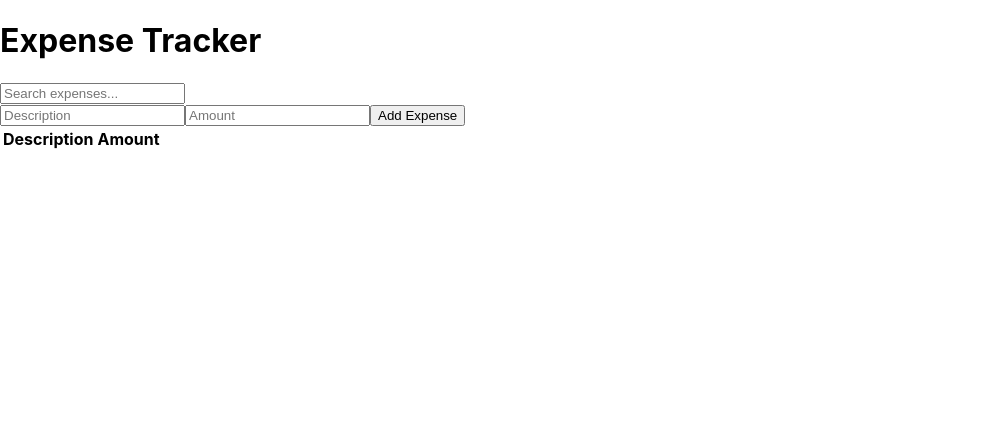
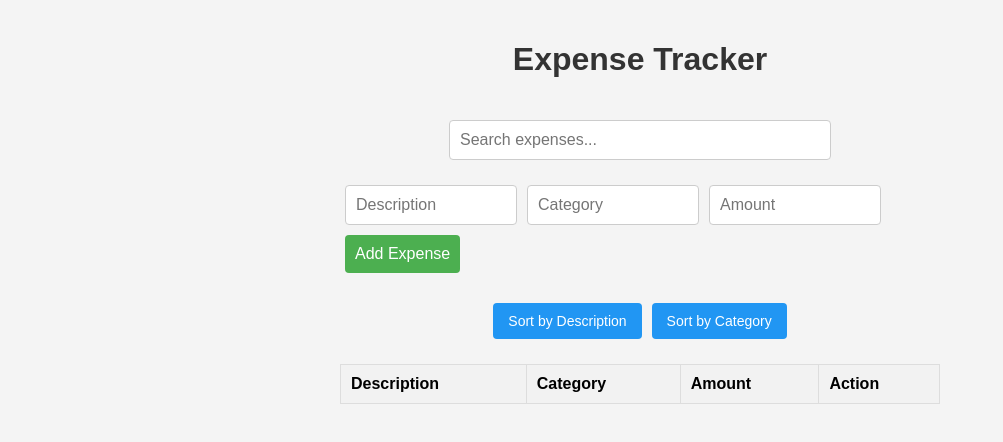
Before and after one commit to DedanKIarie/expense-tracker, a React (Create React App) app: page / in a window 1280 px wide. Shown: the top 442 px of the page, without its empty margins (0-1003 px from the left). Built offline with nearby package versions, Linux system fonts and the light colour scheme.

Commit message:
upgraded changes

```diff
--- a/src/App.js
+++ b/src/App.js
@@ -1,27 +1,49 @@
-import React, { useState } from 'react';
-import ExpenseForm from './components/ExpenseForm';
-import ExpenseTable from './components/ExpenseTable';
-import SearchBar from './components/SearchBar';
+import { useState } from "react";
+import ExpenseForm from "./components/ExpenseForm";
+import ExpenseTable from "./components/ExpenseTable";
+import SearchBar from "./components/SearchBar";
 
 function App() {
   const [expenses, setExpenses] = useState([]);
-  const [search, setSearch] = useState('');
+  const [search, setSearch] = useState("");
+  const [sortBy, setSortBy] = useState("");
 
   const handleAddExpense = (newExpense) => {
     setExpenses([...expenses, newExpense]);
+  };
+
+  const handleDeleteExpense = (index) => {
+    const newExpenses = expenses.filter((_, i) => i !== index);
+    setExpenses(newExpenses);
   };
 
   const filteredExpenses = expenses.filter((expense) =>
     expense.description.toLowerCase().includes(search.toLowerCase())
   );
 
+
+  const sortedExpenses = [...filteredExpenses];
+  if (sortBy === "description") {
+    sortedExpenses.sort((a, b) => a.description.localeCompare(b.description));
+  } else if (sortBy === "category") {
+    sortedExpenses.sort((a, b) => a.category.localeCompare(b.category));
+  }
+
   return (
-    <div className="App">
+    <>
       <h1>Expense Tracker</h1>
       <SearchBar setSearch={setSearch} />
       <ExpenseForm onAddExpense={handleAddExpense} />
-      <ExpenseTable expenses={filteredExpenses} />
-    </div>
+
+      {}
+<div className="sort-buttons">
+  <button onClick={() => setSortBy("description")}>Sort by Description</button>
+  <button onClick={() => setSortBy("category")}>Sort by Category</button>
+</div>
+
+
+      <ExpenseTable expenses={sortedExpenses} onDelete={handleDeleteExpense} />
+    </>
   );
 }
 
--- a/src/components/ExpenseForm.js
+++ b/src/components/ExpenseForm.js
@@ -1,20 +1,22 @@
-import React, { useState } from 'react';
+import { useState } from "react";
 
 function ExpenseForm({ onAddExpense }) {
-  const [description, setDescription] = useState('');
-  const [amount, setAmount] = useState('');
+  const [description, setDescription] = useState("");
+  const [category, setCategory] = useState("");
+  const [amount, setAmount] = useState("");
 
-  const handleSubmit = (e) => {
+  function handleSubmit(e) {
     e.preventDefault();
     const newExpense = {
-      id: Date.now(),
       description,
+      category,
       amount: parseFloat(amount),
     };
     onAddExpense(newExpense);
-    setDescription('');
-    setAmount('');
-  };
+    setDescription("");
+    setCategory("");
+    setAmount("");
+  }
 
   return (
     <form onSubmit={handleSubmit}>
@@ -23,6 +25,12 @@ function ExpenseForm({ onAddExpense }) {
         placeholder="Description"
         value={description}
         onChange={(e) => setDescription(e.target.value)}
+      />
+      <input
+        type="text"
+        placeholder="Category"
+        value={category}
+        onChange={(e) => setCategory(e.target.value)}
       />
       <input
         type="number"
--- a/src/components/ExpenseTable.js
+++ b/src/components/ExpenseTable.js
@@ -1,19 +1,25 @@
 import React from 'react';
 
-function ExpenseTable({ expenses }) {
+function ExpenseTable({ expenses, onDelete }) {
     return (
       <table>
         <thead>
           <tr>
             <th>Description</th>
+            <th>Category</th>
             <th>Amount</th>
+            <th>Action</th> {/* New column */}
           </tr>
         </thead>
         <tbody>
-        {expenses.map((expense) => (
-          <tr key={expense.id}>
+          {expenses.map((expense, index) => (
+            <tr key={index}>
               <td>{expense.description}</td>
-            <td>${expense.amount.toFixed(2)}</td>
+              <td>{expense.category}</td>
+              <td>${expense.amount}</td>
+              <td>
+              <button className="delete-btn" onClick={() => onDelete(index)}>Delete</button>
+              </td>
             </tr>
           ))}
         </tbody>
--- a/src/components/SearchBar.js
+++ b/src/components/SearchBar.js
@@ -2,12 +2,13 @@ import React from 'react';
 
 function SearchBar({ setSearch }) {
     return (
+      <div className="search-bar">
         <input
           type="text"
           placeholder="Search expenses..."
           onChange={(e) => setSearch(e.target.value)}
         />
+      </div>
     );
   }
-
 export default SearchBar;
--- a/src/index.css
+++ b/src/index.css
@@ -1,13 +1,119 @@
 body {
+  font-family: Arial, sans-serif;
+  background-color: #f4f4f4;
   margin: 0;
-  font-family: -apple-system, BlinkMacSystemFont, 'Segoe UI', 'Roboto', 'Oxygen',
-    'Ubuntu', 'Cantarell', 'Fira Sans', 'Droid Sans', 'Helvetica Neue',
-    sans-serif;
-  -webkit-font-smoothing: antialiased;
-  -moz-osx-font-smoothing: grayscale;
+  padding: 20px;
 }
 
-code {
-  font-family: source-code-pro, Menlo, Monaco, Consolas, 'Courier New',
-    monospace;
+h1 {
+  text-align: center;
+  color: #333;
 }
+
+/* Form styling */
+form,
+table {
+  max-width: 600px;
+  margin: 20px auto;
+}
+
+form input,
+form button {
+  padding: 10px;
+  margin: 5px;
+  font-size: 16px;
+}
+
+form input {
+  width: 150px;
+}
+
+form button {
+  background-color: #4caf50;
+  color: white;
+  border: none;
+  cursor: pointer;
+  border-radius: 4px;
+}
+
+form button:hover {
+  background-color: #45a049;
+}
+
+/* Table styling */
+table {
+  width: 100%;
+  border-collapse: collapse;
+  background-color: white;
+}
+
+th,
+td {
+  border: 1px solid #ddd;
+  padding: 10px;
+  text-align: left;
+}
+
+th {
+  background-color: #f2f2f2;
+}
+
+input[type="text"],
+input[type="number"] {
+  border: 1px solid #ccc;
+  border-radius: 4px;
+}
+
+/* Search bar */
+.search-bar {
+  max-width: 600px;
+  margin: 0 auto;
+  text-align: center;
+}
+
+.search-bar input {
+  padding: 10px;
+  width: 60%;
+  font-size: 16px;
+  margin-top: 20px;
+  border-radius: 4px;
+  border: 1px solid #ccc;
+}
+
+/* Sort buttons */
+.sort-buttons {
+  max-width: 600px;
+  margin: 20px auto;
+  text-align: center;
+}
+
+.sort-buttons button {
+  margin: 5px;
+  padding: 10px 15px;
+  font-size: 14px;
+  border: none;
+  background-color: #2196f3;
+  color: white;
+  border-radius: 4px;
+  cursor: pointer;
+}
+
+.sort-buttons button:hover {
+  background-color: #1976d2;
+}
+
+.delete-btn {
+  padding: 8px 12px;
+  font-size: 14px;
+  color: white;
+  background-color: #f44336;
+  border: none;
+  border-radius: 4px;
+  cursor: pointer;
+  transition: background-color 0.2s ease, transform 0.2s ease;
+}
+
+.delete-btn:hover {
+  background-color: #e53935;
+
+}
```
Lines whose indentation alone changed are shown as unchanged.
